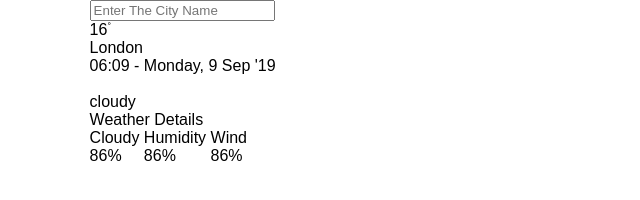
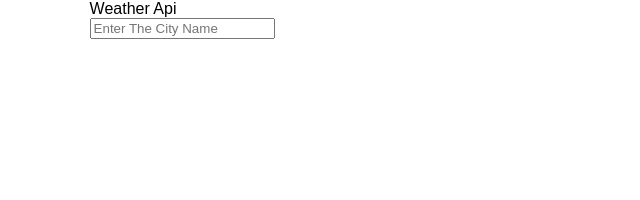
Before and after one commit to junedkaxioned/Weather-Api, a plain HTML site: page index.html in a window 1280 px wide. Shown: the whole page, without its empty margins (0-640 px from the left). Drawn offline with Linux system fonts and the light colour scheme.

Commit message:
Html Update

```diff
--- a/index.html
+++ b/index.html
@@ -1,5 +1,6 @@
 <!doctype html>
 <html lang="en">
+
 <head>
   <meta charset="utf-8">
   <title>Weather Api</title>
@@ -9,6 +10,7 @@
   <link rel="stylesheet" media="screen" href="assets/vendor/font-awesome/css/all.min.css">
   <link rel="stylesheet" media="screen" href="./assets/css/style.css">
 </head>
+
 <body>
   <!--container start-->
   <div class="container">
@@ -16,48 +18,14 @@
     <main>
       <section class="weather-api-section">
         <div class="wrapper">
-          <form action="#FIXME" method="post" class="form">
-            <div class="search">
-              <input type="text" class="search" placeholder="Enter The City Name">
-            </div>
-          </form>
-          <div class="weather-container">
-            <div class="weather-data">
-              <span>16<sup>&#xb0;</sup></span>
-              <div class="data">
-                <h2>London</h2>
-                <span class="date"> 06:09 - Monday, 9 Sep '19</span>
+          <div class="backgorund-image"></div>
+          <div class="main-content">
+            <h1>Weather Api</h1>
+            <form action="#FIXME" method="post" class="form">
+              <div class="search">
+                <input type="text" class="input-search" placeholder="Enter The City Name">
               </div>
-              <div class="weather">
-                <figure><img src="#" alt="">
-                <figcaption class="weather-name">
-                  cloudy
-                </figcaption></figure>
-              </div>
-            </div>
-            <div class="weather-details">
-              <h3>Weather Details</h3>
-              <ul class="details">
-                <li class="detail">
-                  <div class="flex">
-                    <h5 class="weather-name">Cloudy</h5>
-                    <span>86%</span>
-                  </div>
-                </li>
-                <li class="detail">
-                  <div class="flex">
-                    <h5 class="weather-name">Humidity</h5>
-                    <span>86%</span>
-                  </div>
-                </li>
-                <li class="detail">
-                  <div class="flex">
-                    <h5 class="weather-name">Wind</h5>
-                    <span>86%</span>
-                  </div>
-                </li>
-              </ul>
-            </div>
+            </form>
           </div>
         </div>
       </section>
@@ -68,4 +36,5 @@
   <!-- <script src="js/vendors/jquery-1.8.3.min.js"></script> -->
   <script src="./assets/js/script.js"></script>
 </body>
+
 </html>
```
